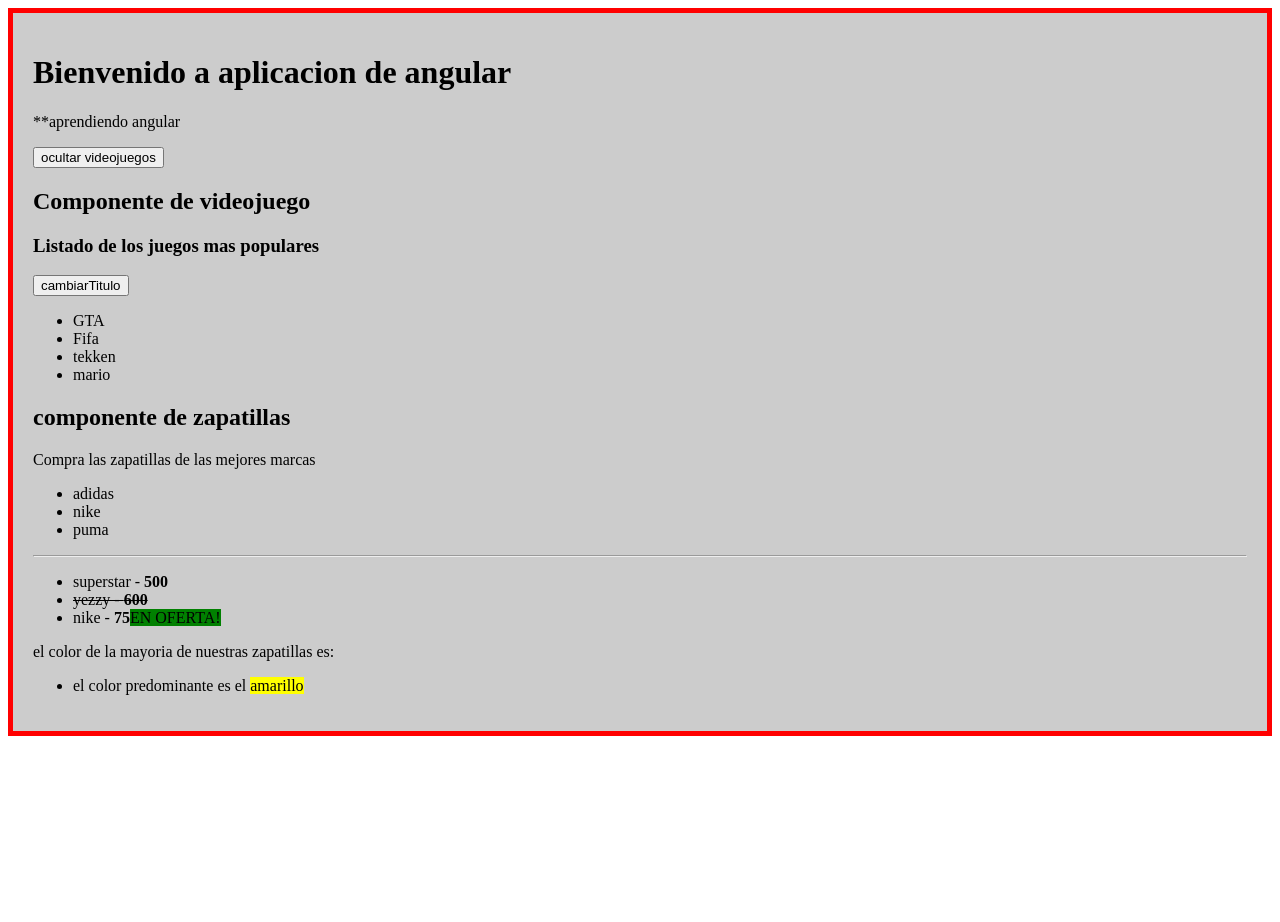
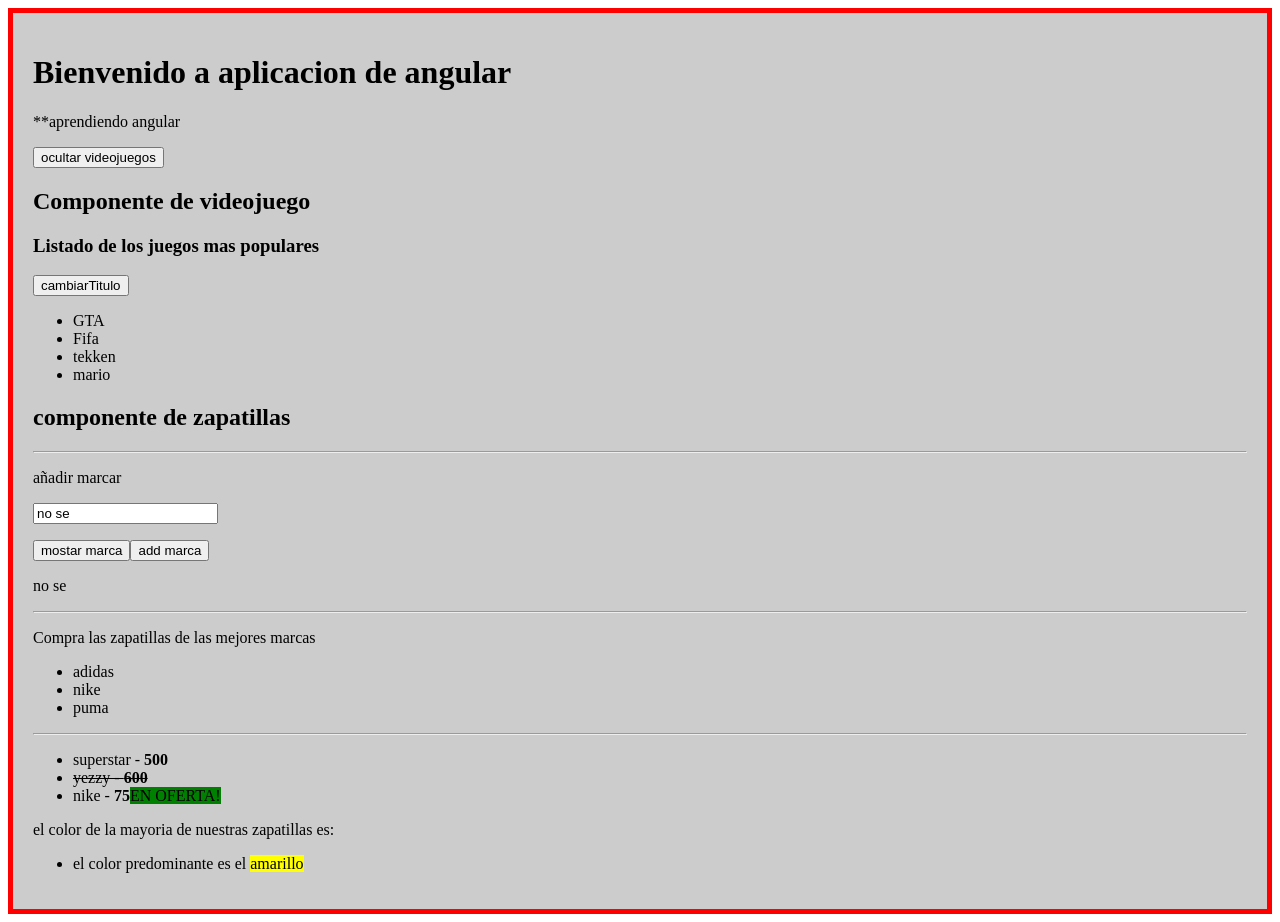
Before and after one commit to Juan-Camilo-Suarez/angular-start, an Angular app in the folder aprendiendo-angular/: page / in a window 1280 px wide. Before the commit the page ends 800 px from the top, so only its background shows below. Built offline with nearby package versions, Linux system fonts and the light colour scheme.

Commit message:
data-binding and event click

```diff
--- a/aprendiendo-angular/src/app/app.module.ts
+++ b/aprendiendo-angular/src/app/app.module.ts
@@ -1,5 +1,7 @@
 import { NgModule } from '@angular/core';
 import { BrowserModule } from '@angular/platform-browser';
+//para poder formularios
+import { FormsModule } from '@angular/forms';
 
 import { AppRoutingModule } from './app-routing.module';
 import { AppComponent } from './app.component';
@@ -19,7 +21,9 @@ import { CursosComponent } from './cursos/cursos.component';
   ],
   imports: [
     BrowserModule,
-    AppRoutingModule
+    AppRoutingModule,
+    //ṕara poder hacer formularios en html
+    FormsModule
   ],
   providers: [],
   bootstrap: [AppComponent]
--- a/aprendiendo-angular/src/app/zapatillas/zapatillas.component.html
+++ b/aprendiendo-angular/src/app/zapatillas/zapatillas.component.html
@@ -1,4 +1,17 @@
 <h2>{{ titulo }}</h2>
+<hr>
+<p>añadir marcar</p>
+<p>
+    <input type="text" [(ngModel)]="mimarca"/>
+</p>
+<button (click)="getMarca()">mostar marca</button>
+<button (click)="addMarca()">add marca</button>
+<p>
+    {{ mimarca}}
+</p>
+
+
+<hr>
 <p>
     Compra las zapatillas de las mejores marcas
 </p>
--- a/aprendiendo-angular/src/app/zapatillas/zapatillas.component.ts
+++ b/aprendiendo-angular/src/app/zapatillas/zapatillas.component.ts
@@ -10,9 +10,11 @@ export class ZapatillasComponent implements OnInit {
     public zapatillas: Array<Zapatilla>;
     public marcas: String[];
     public color: String;
+    public mimarca: String;
 
 
     constructor(){
+        this.mimarca = "no se";
         this.color = "yellow";
         this.marcas = new Array();
         this.zapatillas = [
@@ -39,6 +41,13 @@ export class ZapatillasComponent implements OnInit {
 		});
         console.log(this.marcas);
     }
+    getMarca(){
+        alert(this.mimarca);
+    }
+
+    addMarca(){
+        this.marcas.push(this.mimarca);
+    }
 
 
 
```
